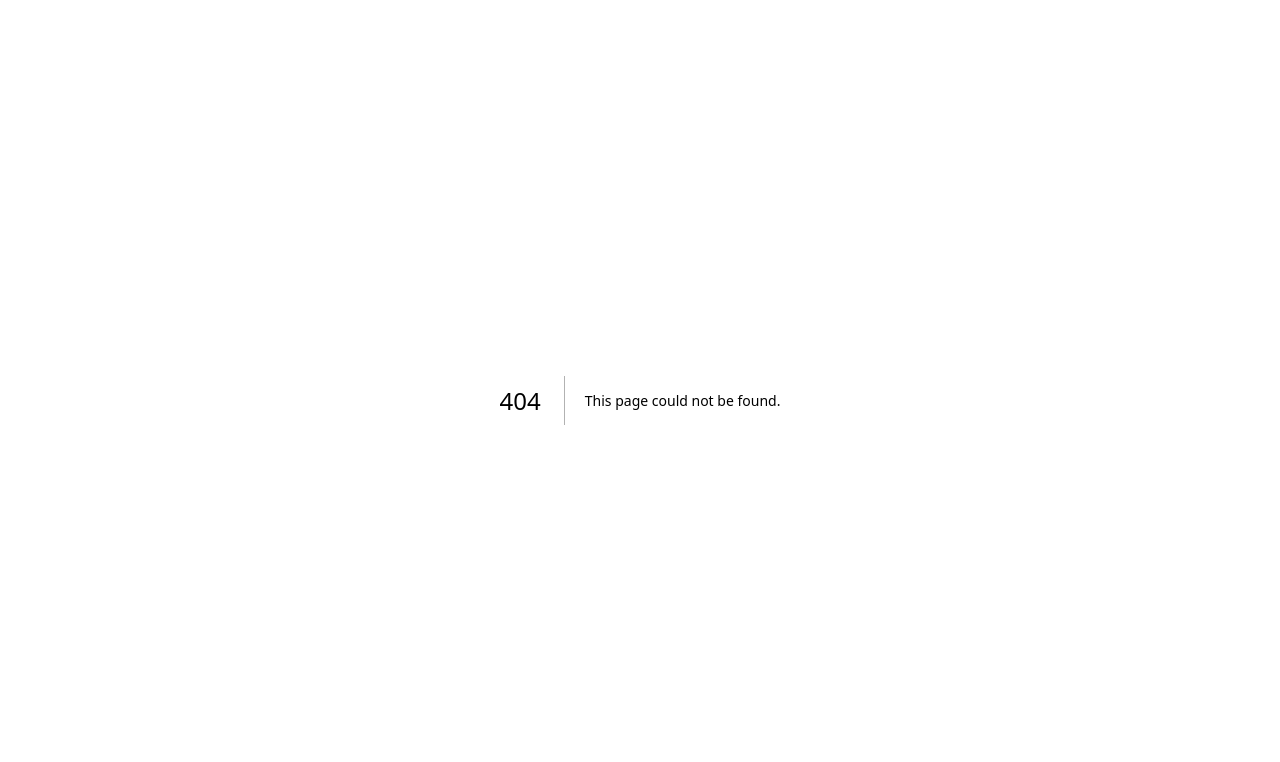
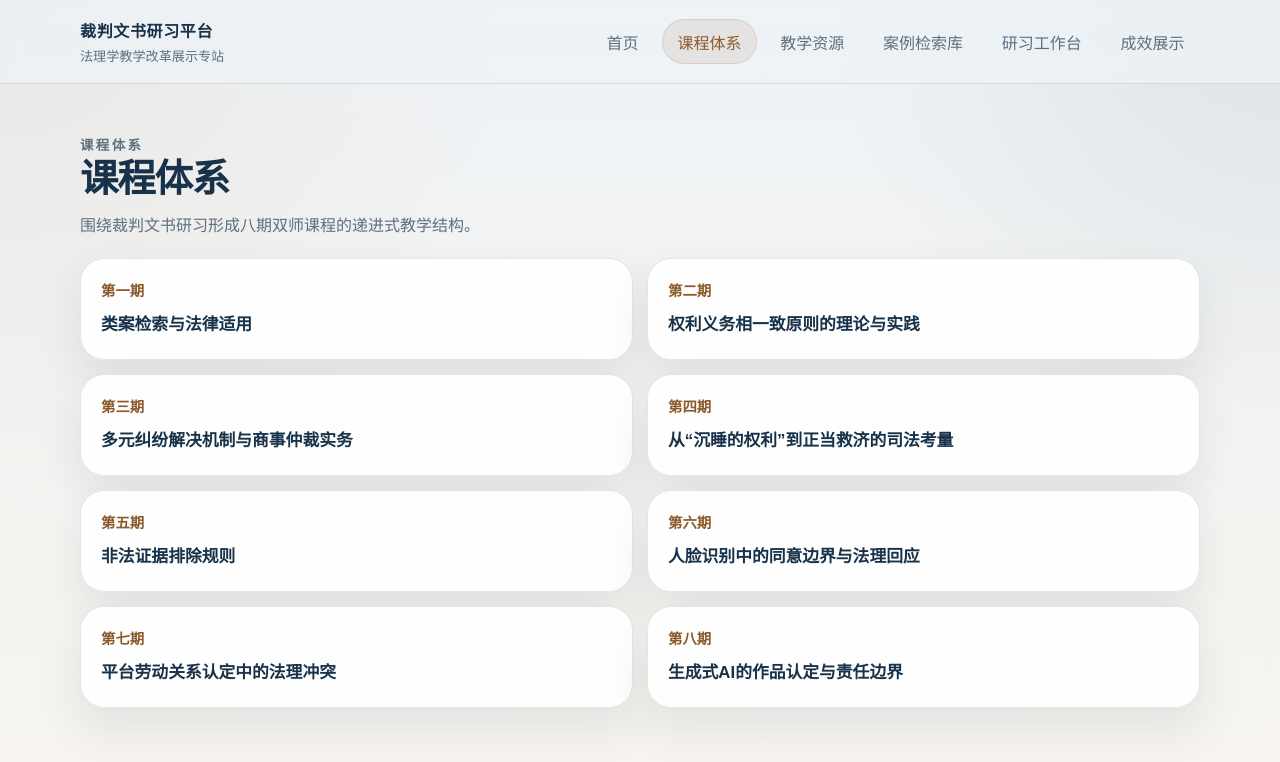
Before and after one commit to silent632/faxue-jiaoyu-showcase, a Next.js app: page /courses in a window 1280 px wide. Before the commit this address had no page. Shown: the top 762 px of the page. Built offline with nearby package versions, Linux system fonts and the light colour scheme.

Commit message:
feat: add course resource and impact pages

```diff
--- /dev/null
+++ b/app/courses/page.js
@@ -0,0 +1,29 @@
+import ShowcaseNav from "@/components/showcase-nav";
+import { buildShowcaseContent } from "@/lib/showcase-content";
+
+export default function CoursesPage() {
+  const content = buildShowcaseContent();
+
+  return (
+    <main className="showcase-page">
+      <ShowcaseNav items={content.nav} />
+
+      <div className="showcase-page-body">
+        <section className="showcase-page-head">
+          <p className="showcase-page-kicker">课程体系</p>
+          <h1>课程体系</h1>
+          <p>围绕裁判文书研习形成八期双师课程的递进式教学结构。</p>
+        </section>
+
+        <section className="timeline-grid" aria-label="课程体系时间线">
+          {content.courses.timeline.map((item) => (
+            <article key={item.period} className="showcase-card">
+              <span className="showcase-card-eyebrow">{item.period}</span>
+              <strong>{item.title}</strong>
+            </article>
+          ))}
+        </section>
+      </div>
+    </main>
+  );
+}
--- a/app/globals.css
+++ b/app/globals.css
@@ -223,6 +223,71 @@ main {
   color: var(--muted);
 }
 
+.showcase-page-head {
+  padding: 10px 0 18px;
+}
+
+.showcase-page-kicker {
+  margin: 0 0 10px;
+  color: var(--accent);
+  font-size: 0.84rem;
+  font-weight: 700;
+  letter-spacing: 0.18em;
+  text-transform: uppercase;
+}
+
+.showcase-page-head h1 {
+  margin: 0;
+  font-size: clamp(2rem, 3vw, 3rem);
+  line-height: 1.08;
+  letter-spacing: -0.03em;
+}
+
+.showcase-page-head p {
+  margin: 12px 0 0;
+  max-width: 54rem;
+  color: var(--muted);
+  line-height: 1.8;
+}
+
+.showcase-card {
+  background: var(--surface);
+  border: 1px solid var(--line);
+  box-shadow: var(--shadow);
+  border-radius: 24px;
+  padding: 20px;
+}
+
+.showcase-card-eyebrow {
+  display: inline-flex;
+  margin-bottom: 12px;
+  color: var(--accent);
+  font-size: 0.9rem;
+  font-weight: 700;
+}
+
+.showcase-card strong {
+  display: block;
+  font-size: 1.05rem;
+  line-height: 1.6;
+}
+
+.timeline-grid,
+.resource-grid,
+.impact-grid {
+  display: grid;
+  gap: 14px;
+}
+
+.timeline-grid,
+.resource-grid {
+  grid-template-columns: repeat(2, minmax(0, 1fr));
+}
+
+.impact-grid {
+  grid-template-columns: repeat(2, minmax(0, 1fr));
+}
+
 .showcase-problems {
   display: grid;
   grid-template-columns: repeat(3, minmax(0, 1fr));
```
Also changed, not shown: app/impact/page.js (added, +28 -0 lines), app/resources/page.js (added, +28 -0 lines).
